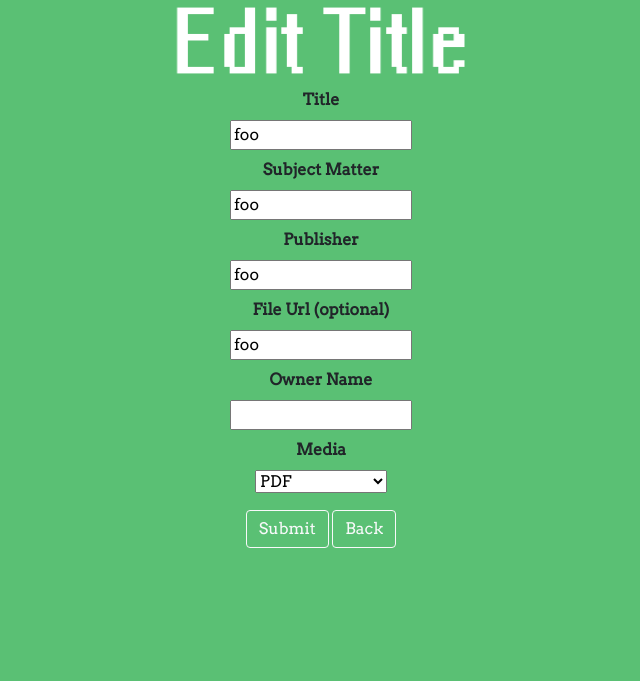
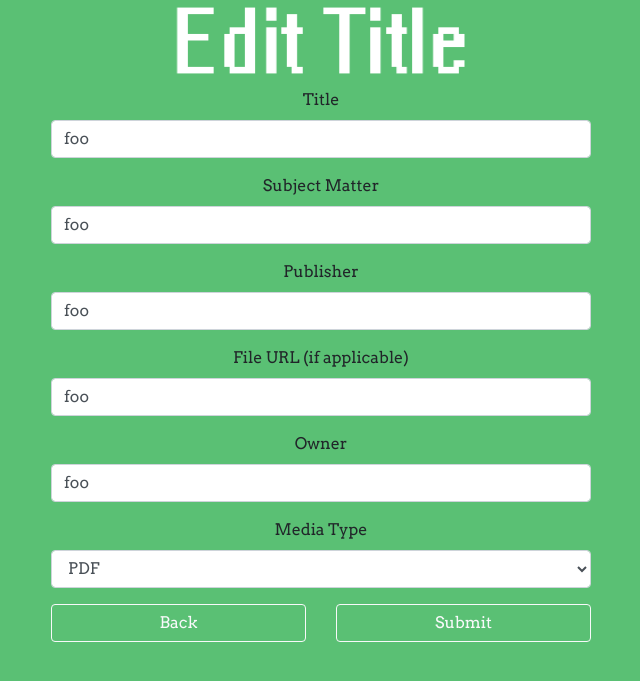
Before and after one commit to k80-f/py-archive, a Flask app: page /item/1 in a window 1280 px wide. Shown: the top 681 px of the page, without its empty margins (319-959 px from the left). Run offline with Flask 2, Linux system fonts and the light colour scheme; some libraries are stand-ins or nearby versions.

Commit message:
Bootstrapify edit form

```diff
--- a/forms.py
+++ b/forms.py
@@ -3,7 +3,9 @@
 from wtforms import Form, StringField, SelectField
 
 class MediaSearchForm(Form):
-    choices = ['Title', 'Owner', 'Publisher']
+    choices = [('Title', 'Title'),
+               ('Owner', 'Owner'),
+               ('Publisher', 'Publisher')]
     select = SelectField('Search for titles:', choices=choices)
     search = StringField('')
 
@@ -16,4 +18,4 @@ class TitleForm(Form):
     publisher = StringField('Publisher')
     media_type = SelectField('Media', choices=media_types)
     file_url = StringField('File Url (optional)')
-    name = StringField('Owner Name')
+    owner = StringField('Owner Name')
--- a/main.py
+++ b/main.py
@@ -66,7 +66,7 @@ def new_title():
 def save_changes(title, form, new=False):
     # Get data from form and assign it to correct attributes
     owner = Owner()
-    owner.name = form.name.data
+    owner.name = form.owner.data
 
     title.title = form.title.data
     title.subject_matter = form.subject_matter.data
--- a/templates/edit_title.html
+++ b/templates/edit_title.html
@@ -4,17 +4,46 @@
 
     {% from "_formhelpers.html" import render_field %}
     <form method=post>
-        <dl>
-            {{ render_field(form.title) }}
-            {{ render_field(form.subject_matter) }}
-            {{ render_field(form.publisher) }}
-            {{ render_field(form.file_url) }}
-            {{ render_field(form.name)}}
-            {{ render_field(form.media_type) }}
-        </dl>
-        <p>
-            <button class="btn btn-outline-light" type=submit>Submit</button>
-            <a class="btn btn-outline-light" href="{{ url_for('.index') }}"> Back </a>
-        </p>
+        {{ form.csrf }}
+        <div class="row justify-content-center">
+            <div class="col-md-8 col-lg-6">
+                <div class="form-group">
+                    <label for="title">Title</label>
+                    <input type="text" class="form-control" id="title" name="title" value="{{ form.title.data }}" placeholder="Beginners Guide To Finance">
+                </div>
+                <div class="form-group">
+                    <label for="subject_matter">Subject Matter</label>
+                    <input type="text" class="form-control" id="subject_matter" name="subject_matter" value="{{ form.subject_matter.data }}" placeholder="Educational">
+                </div>
+                <div class="form-group">
+                    <label for="publisher">Publisher</label>
+                    <input type="text" class="form-control" id="publisher" name="publisher" value="{{ form.publisher.data }}" placeholder="Educational">
+                </div>
+                <div class="form-group">
+                    <label for="file_url">File URL (if applicable)</label>
+                    <input type="text" class="form-control" id="file_url" name="file_url" value="{{ form.file_url.data }}" placeholder="https://www.example.com/">
+                </div>
+                <div class="form-group">
+                    <label for="owner">Owner</label>
+                    <input type="text" class="form-control" id="owner" name="owner" value="{{ form.owner.data }}" placeholder="Rob F.">
+                </div>
+                <div class="form-group">
+                    <label for="media_type">Media Type</label>
+                    <select class="form-control" id="media_type" name="media_type" value="{{ form.media_type.data }}">
+                        {% for option in form.media_type.choices %}
+                            <option {% if form.media_type.data == option[0] %}selected{% endif %}>{{ option[0] }}</option>
+                        {% endfor %}
+                    </select>
+                </div>
+            </div>
+        </div>
+        <div class="row justify-content-center">
+            <div class="col-6 col-md-4 col-lg-3">
+                <a class="btn btn-outline-light btn-secondary btn-block" href="{{ url_for('.index') }}">Back</a>
+            </div>
+            <div class="col-6 col-md-4 col-lg-3">
+                <button class="btn btn-outline-light btn-primary btn-block" type=submit>Submit</button>
+            </div>
+        </div>
     </form>
 {% endblock %}
--- a/templates/index.html
+++ b/templates/index.html
@@ -21,7 +21,7 @@
                 <div class="form-group">
                     <select class="form-control" id="select" name="select">
                         {% for option in form.select.choices %}
-                            <option>{{ option }}</option>
+                            <option>{{ option[0] }}</option>
                         {% endfor %}
                     </select>
                 </div>
```
Also changed, not shown: data/library.db.
